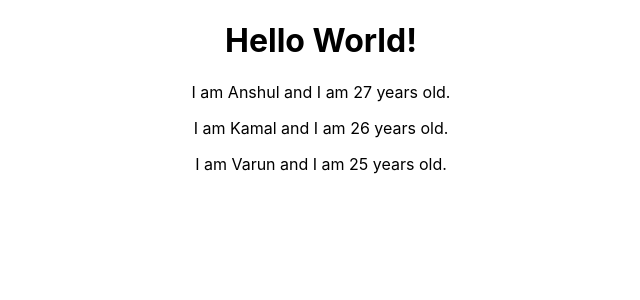
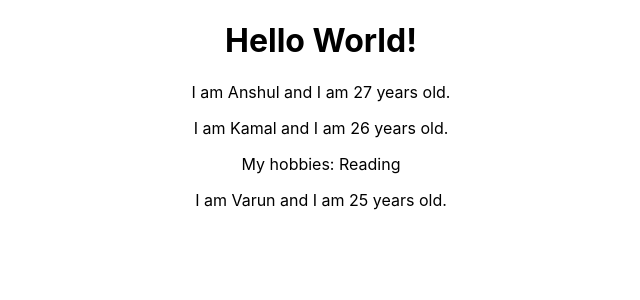
Before and after one commit to anshulrts/react-guide, a React (Create React App) app: page / in a window 1280 px wide. Shown: the top 300 px of the page, without its empty margins (319-959 px from the left). Built offline with nearby package versions, Linux system fonts and the light colour scheme.

Commit message:
Children Props - We can also pass data/html tags within the Component declaration tags. - These are called children props and are rendered using props.children.

```diff
--- a/src/Person/Person.js
+++ b/src/Person/Person.js
@@ -2,7 +2,13 @@ import React from 'react';
 
 // It is a convention to use functions with camel case notation
 const person = (props) => {
-return <p>I am {props.name} and I am {props.age} years old.</p>
+return (
+    <div>
+        <p>I am {props.name} and I am {props.age} years old.</p>
+        <p>{props.children}</p>
+    </div>
+);
+
 }
 
 export default person;
```
